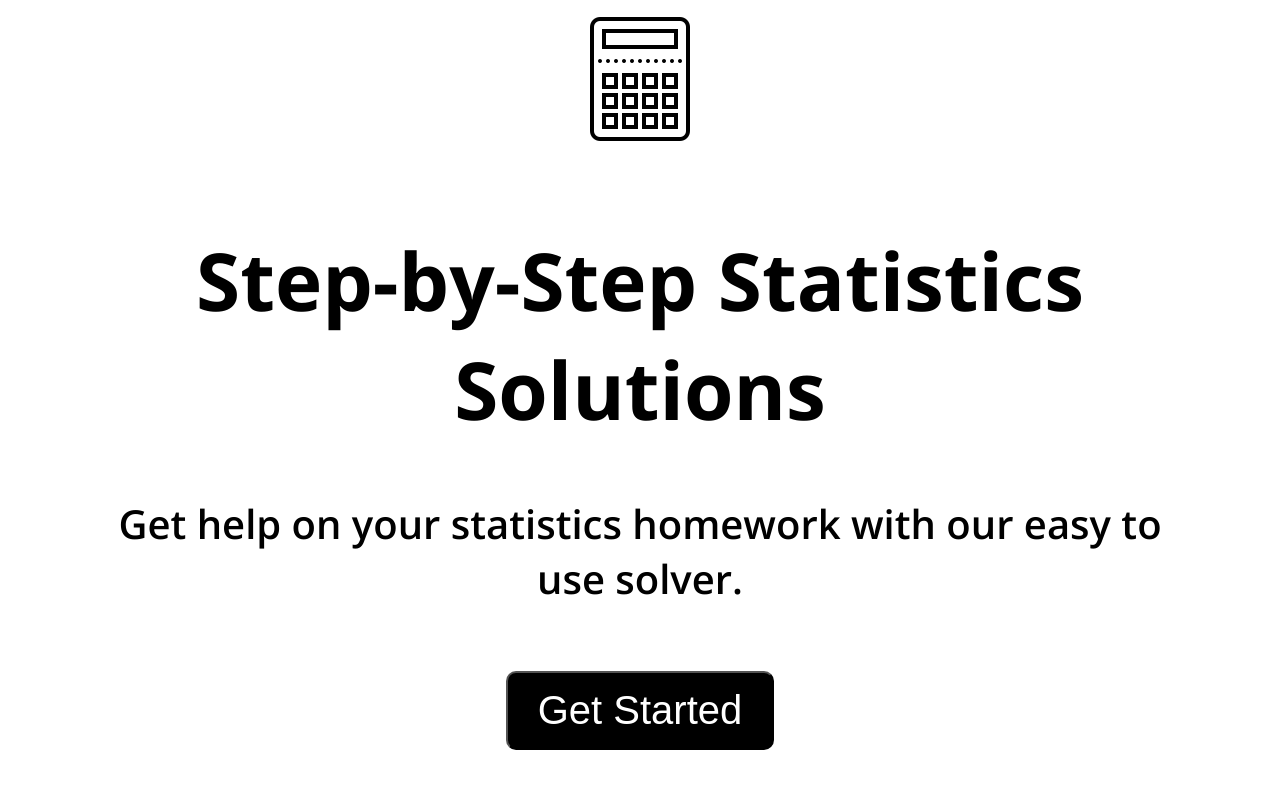
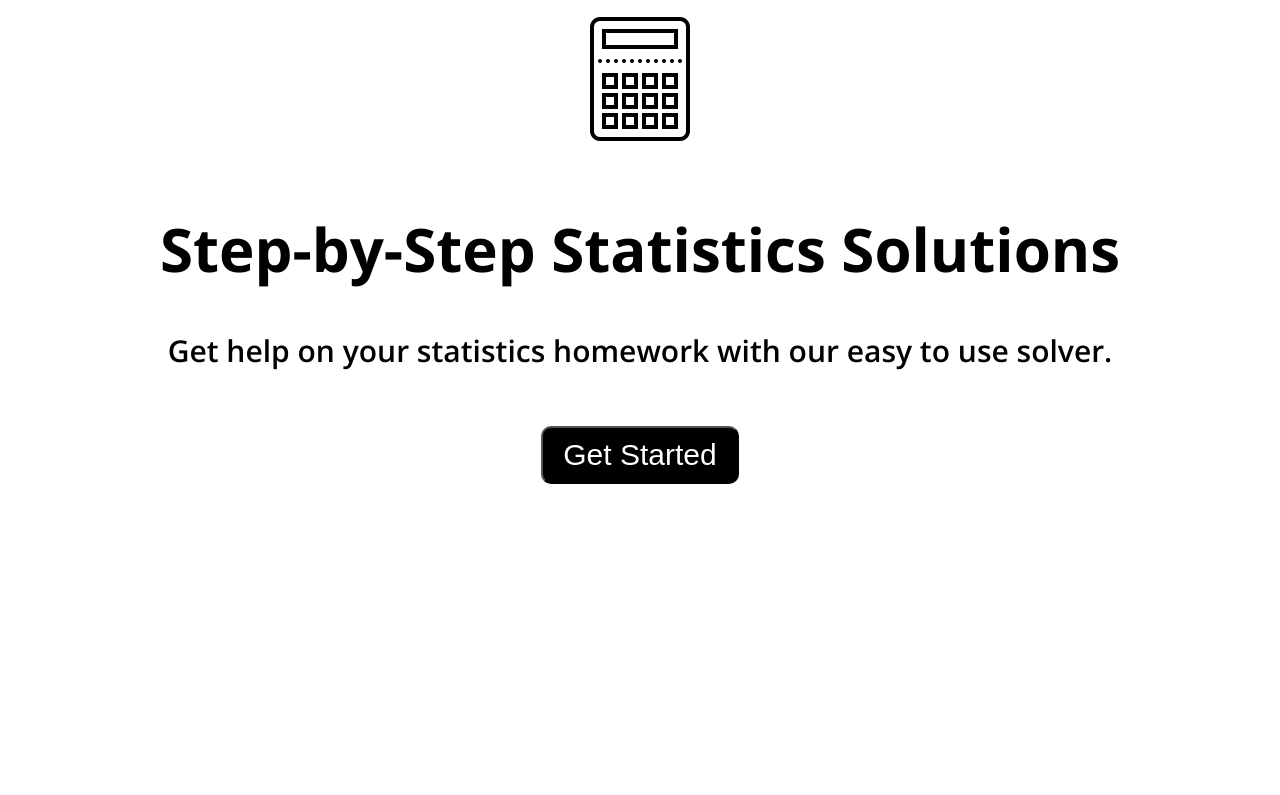
Before and after one commit to Stats-Solver/Stats-Solver.github.io, a PHP site: page / in a window 1280 px wide. Shown: the part 160-955 px from the top of the page. After the commit the page ends 644 px from the top, so only its background shows below. Run offline with PHP 8.4, Linux system fonts and the light colour scheme.

Commit message:
Update style.css

```diff
--- a/style.css
+++ b/style.css
@@ -48,16 +48,16 @@ body{
 }
 #mainpage{
     text-align: center;
-    font-size: 40px;
+    font-size: 30px;
     color: black;
     margin: 0px 0px;
 }
 #getstarted{
-    font-size: 40px;
+    font-size: 30px;
     color: white;
     background-color: black;
     margin: 25px 0px;
-    padding: 15px 30px;
+    padding: 10px 20px;
     border-radius: 10px;
     cursor: pointer;
 }
```
